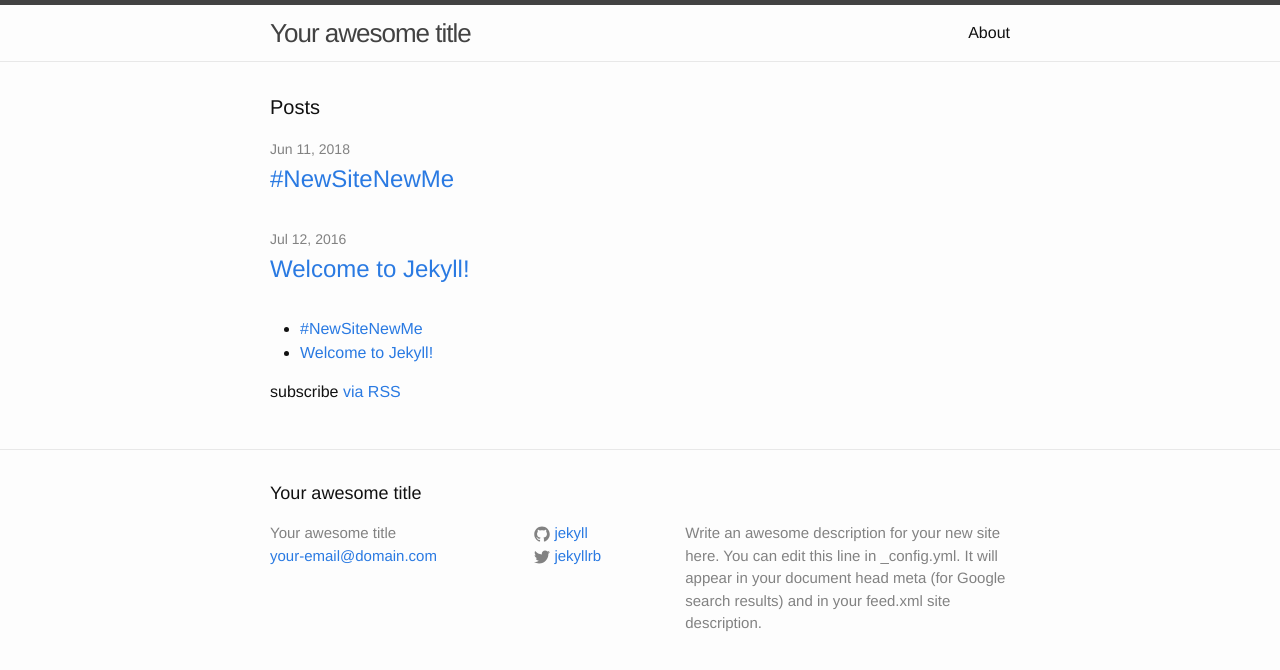
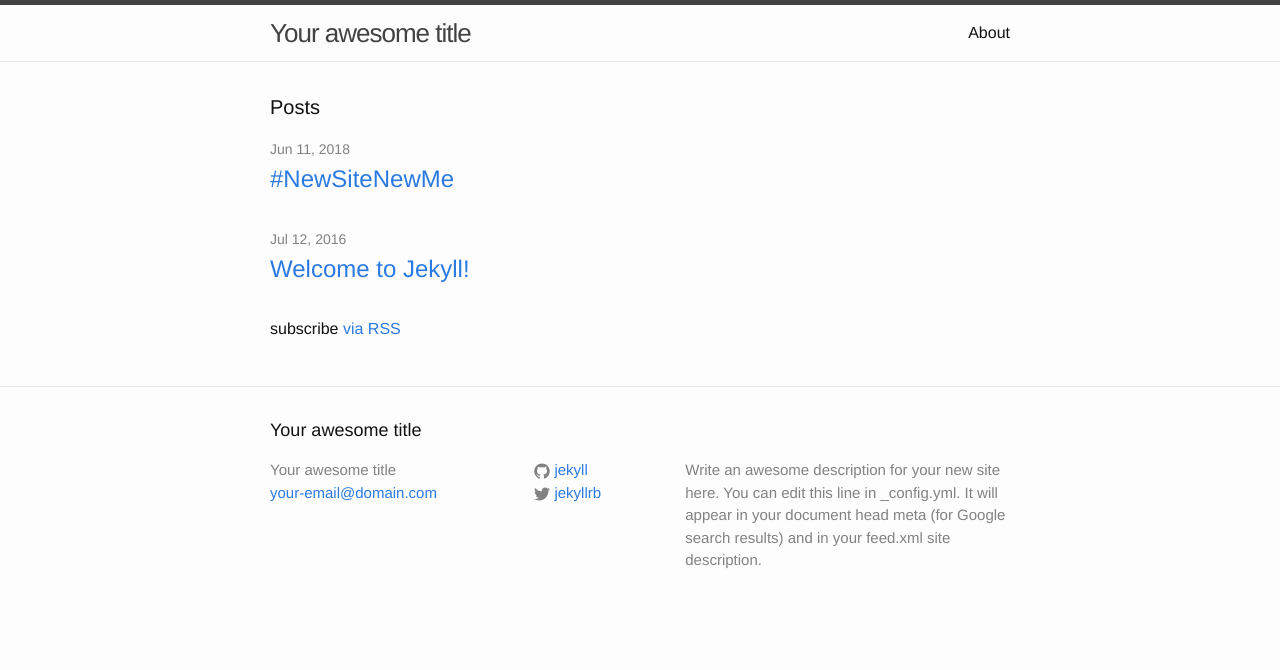
Before and after one commit to notesba/notesba.github.io, a Jekyll site: the page built from index.html, in a window 1280 px wide. Shown: the top 670 px of the page. Built offline with Jekyll 4.4.1, drawn with Linux system fonts in a browser that asks for light colours.

Commit message:
new site new me attempt 5

```diff
--- a/index.html
+++ b/index.html
@@ -17,13 +17,6 @@ layout: default
       </li>
     {% endfor %}
   </ul>
-  <ul>
-    {% for post in site.posts %}
-      <li>
-        <a href="{{ post.url }}">{{ post.title }}</a>
-      </li>
-      {% endfor %}
-  </ul>
 
   <p class="rss-subscribe">subscribe <a href="{{ "/feed.xml" | prepend: site.baseurl }}">via RSS</a></p>
 
```
